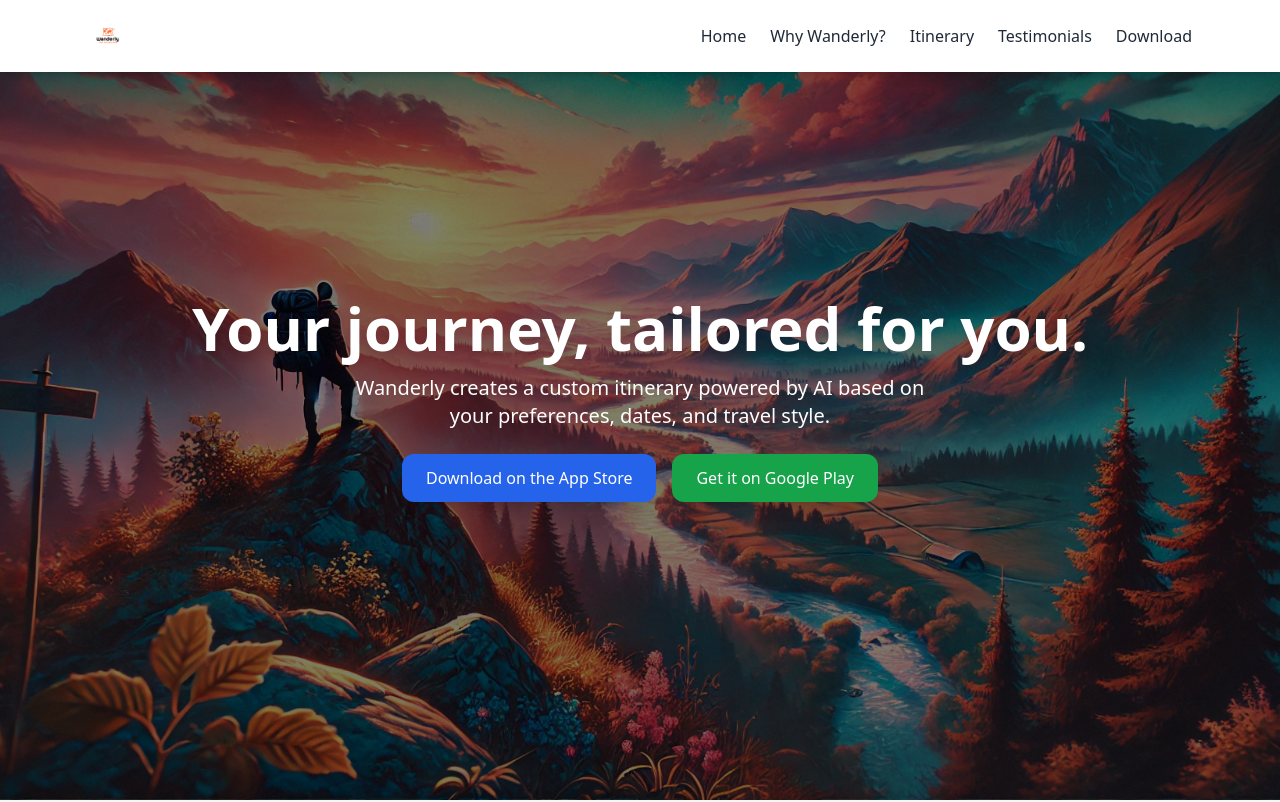
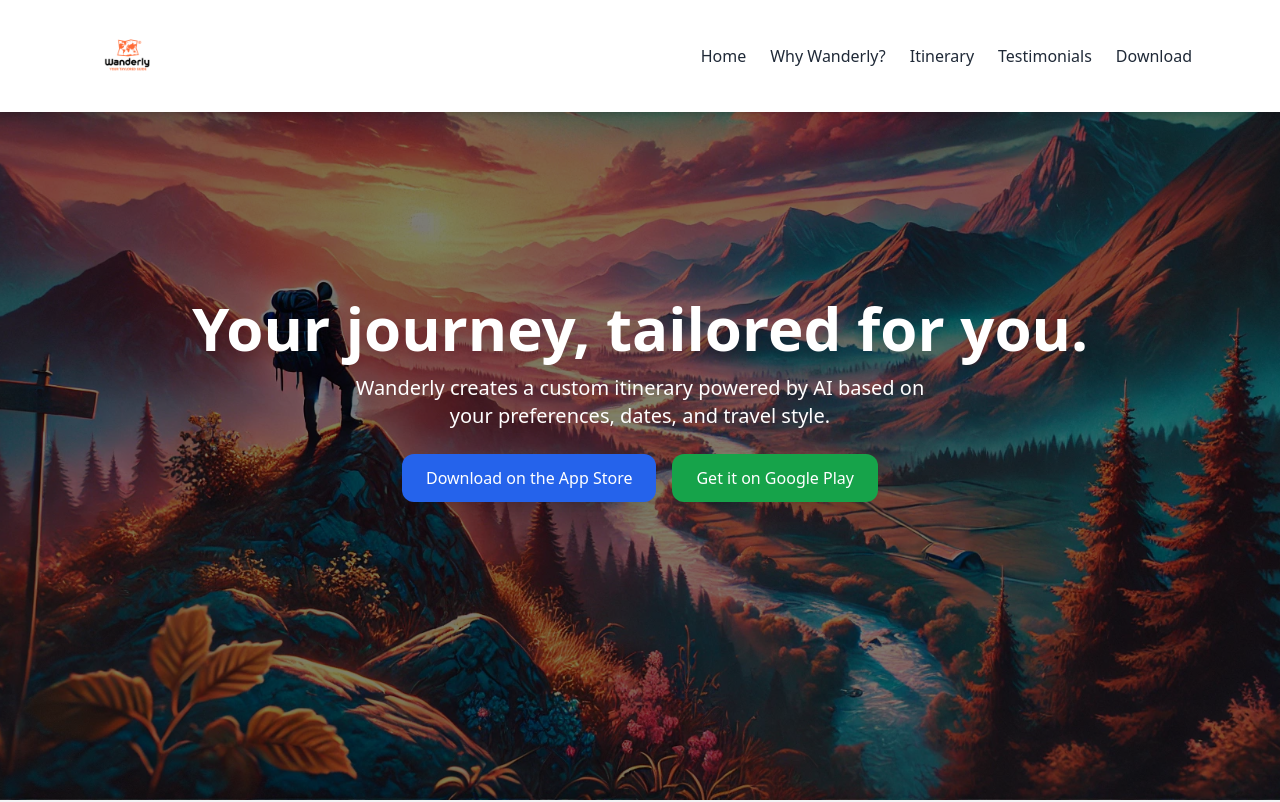
Before and after one commit to KevinVrl/wanderly-netlify, a Next.js app: page / in a window 1280 px wide. Shown: the top 802 px of the page. Built offline with nearby package versions, Linux system fonts and the light colour scheme.

Commit message:
Force logo refresh with cache busting

```diff
--- a/components/Navbar.tsx
+++ b/components/Navbar.tsx
@@ -10,7 +10,7 @@ export default function Navbar() {
       <div className="max-w-6xl mx-auto px-6 py-4 flex justify-between items-center">
         {/* ✅ Logo */}
         <a href="#" className="flex items-center">
-        <img src="/images/logo.png" alt="Wanderly Logo" className="h-10 w-auto" />
+        <img src="/images/logo.png?v=2" alt="Wanderly Logo" className="h-20 w-auto" />
         </a>
 
         {/* ✅ Desktop Menu */}
```
